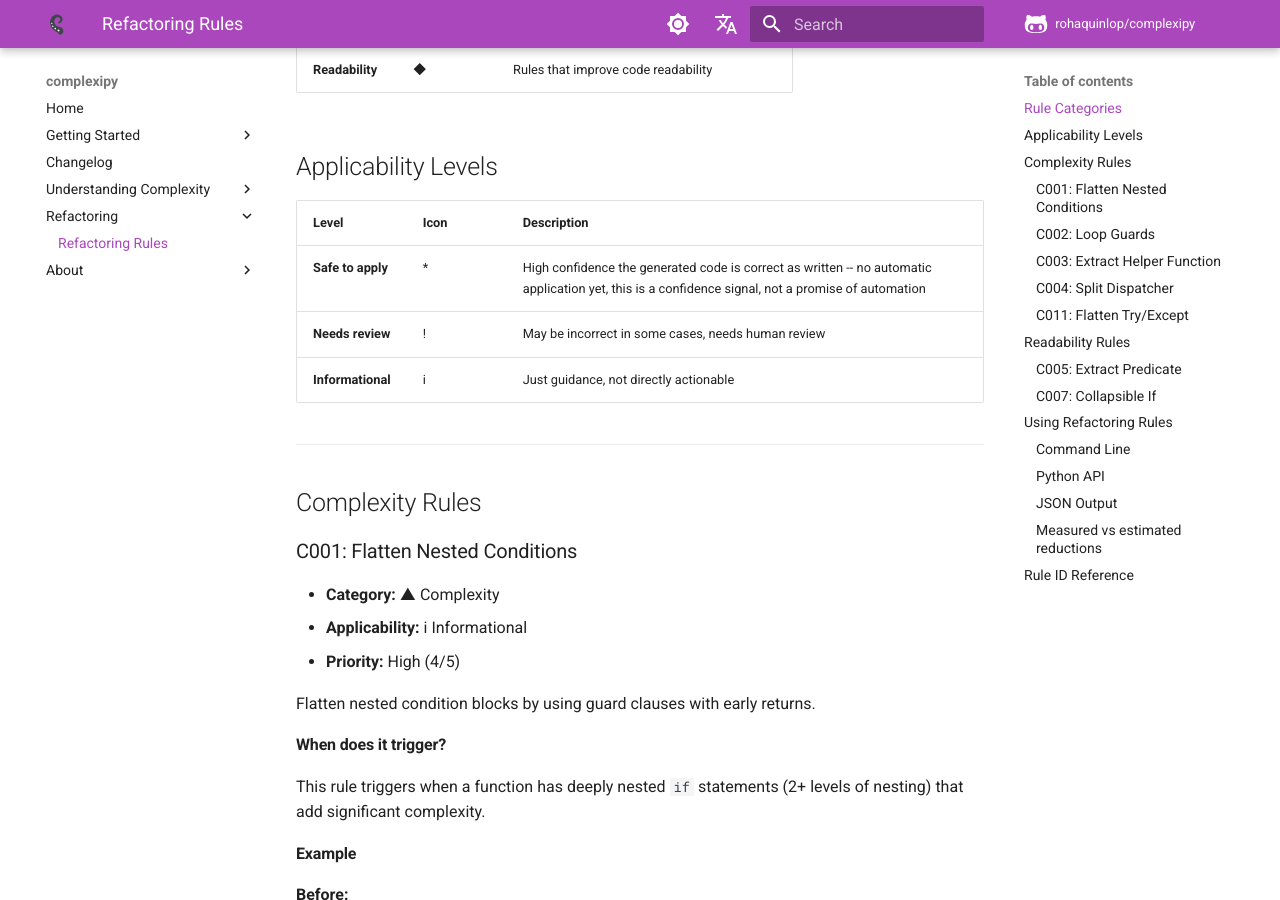
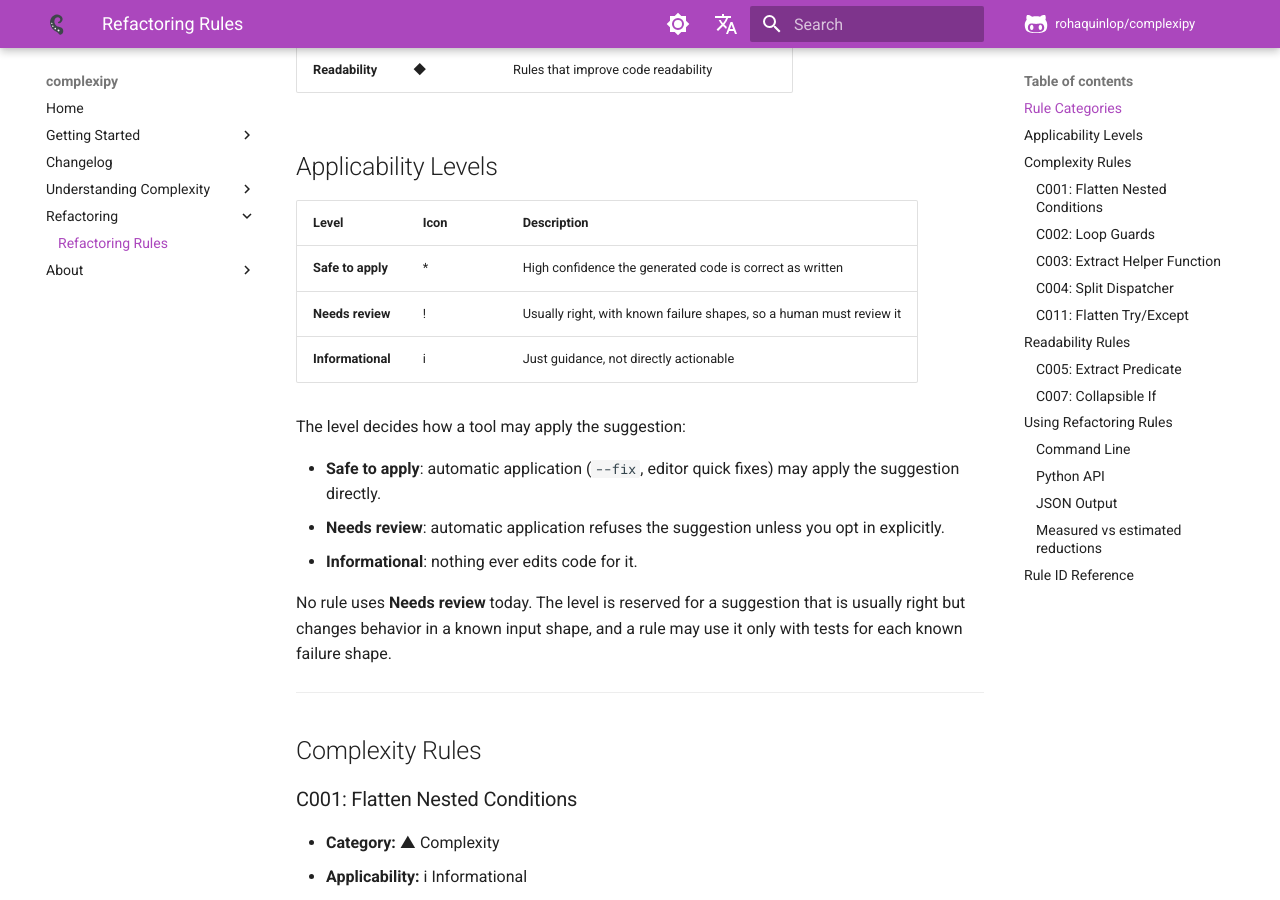
Before and after one commit to rohaquinlop/complexipy, an MkDocs documentation site: the page built from docs/refactoring-rules.md, in a window 1280 px wide and 900 px high, scrolled down 366 px. Built offline with MkDocs 1.6.1 and Material for MkDocs 9.7.7, drawn with Linux system fonts in a browser that asks for light colours; comment, search, counter and statistics services are not loaded.

Commit message:
docs(rules): define applicability tier policy

```diff
--- a/docs/refactoring-rules.md
+++ b/docs/refactoring-rules.md
@@ -13,9 +13,17 @@ complexipy includes a clippy-inspired refactoring system that provides actionabl
 
 | Level | Icon | Description |
 | -- | -- | -- |
-| **Safe to apply** | \* | High confidence the generated code is correct as written -- no automatic application yet, this is a confidence signal, not a promise of automation |
-| **Needs review** | ! | May be incorrect in some cases, needs human review |
+| **Safe to apply** | \* | High confidence the generated code is correct as written |
+| **Needs review** | ! | Usually right, with known failure shapes, so a human must review it |
 | **Informational** | i | Just guidance, not directly actionable |
+
+The level decides how a tool may apply the suggestion:
+
+- **Safe to apply**: automatic application (`--fix`, editor quick fixes) may apply the suggestion directly.
+- **Needs review**: automatic application refuses the suggestion unless you opt in explicitly.
+- **Informational**: nothing ever edits code for it.
+
+No rule uses **Needs review** today. The level is reserved for a suggestion that is usually right but changes behavior in a known input shape, and a rule may use it only with tests for each known failure shape.
 
 ______________________________________________________________________
 
```
Also changed, not shown: docs/es/refactoring-rules.md (+10 -2 lines).
